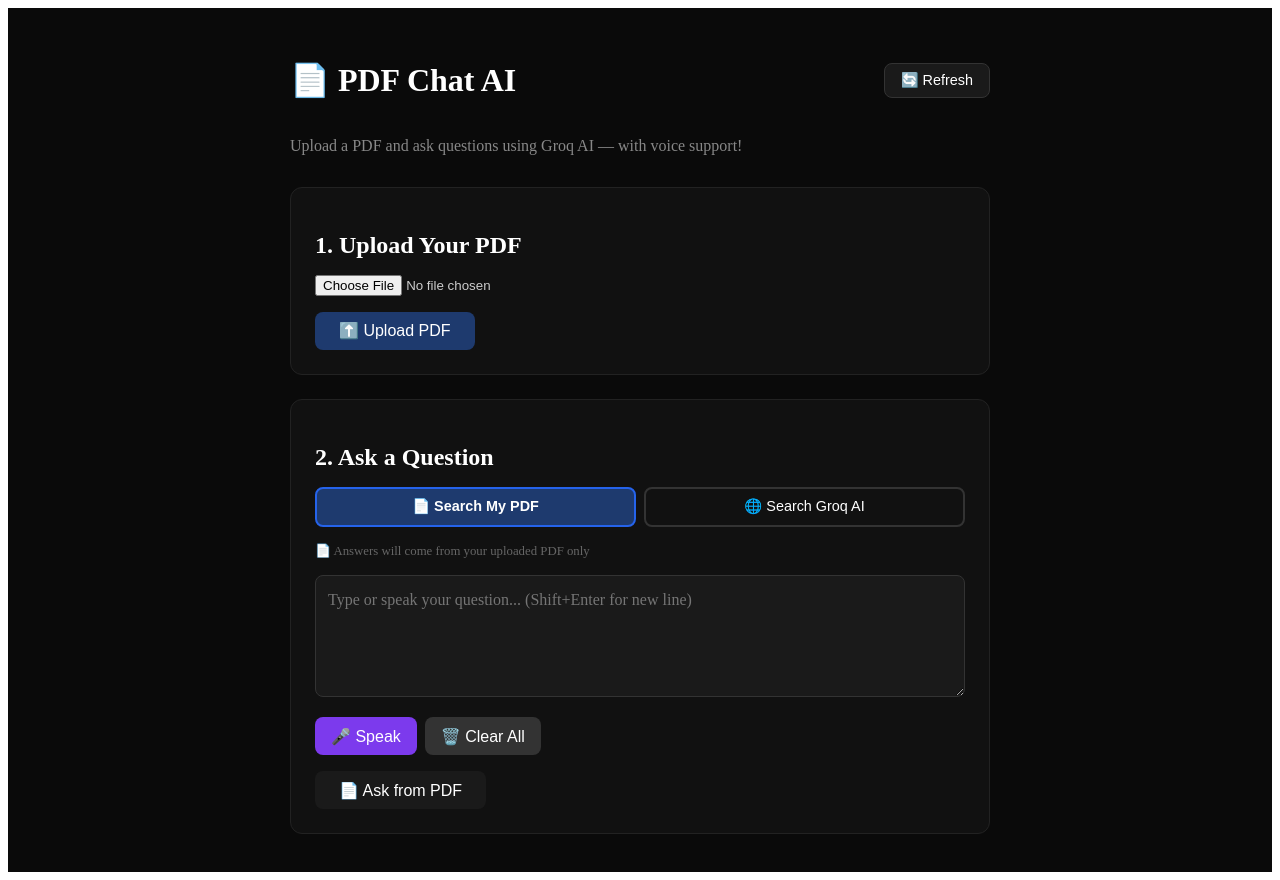
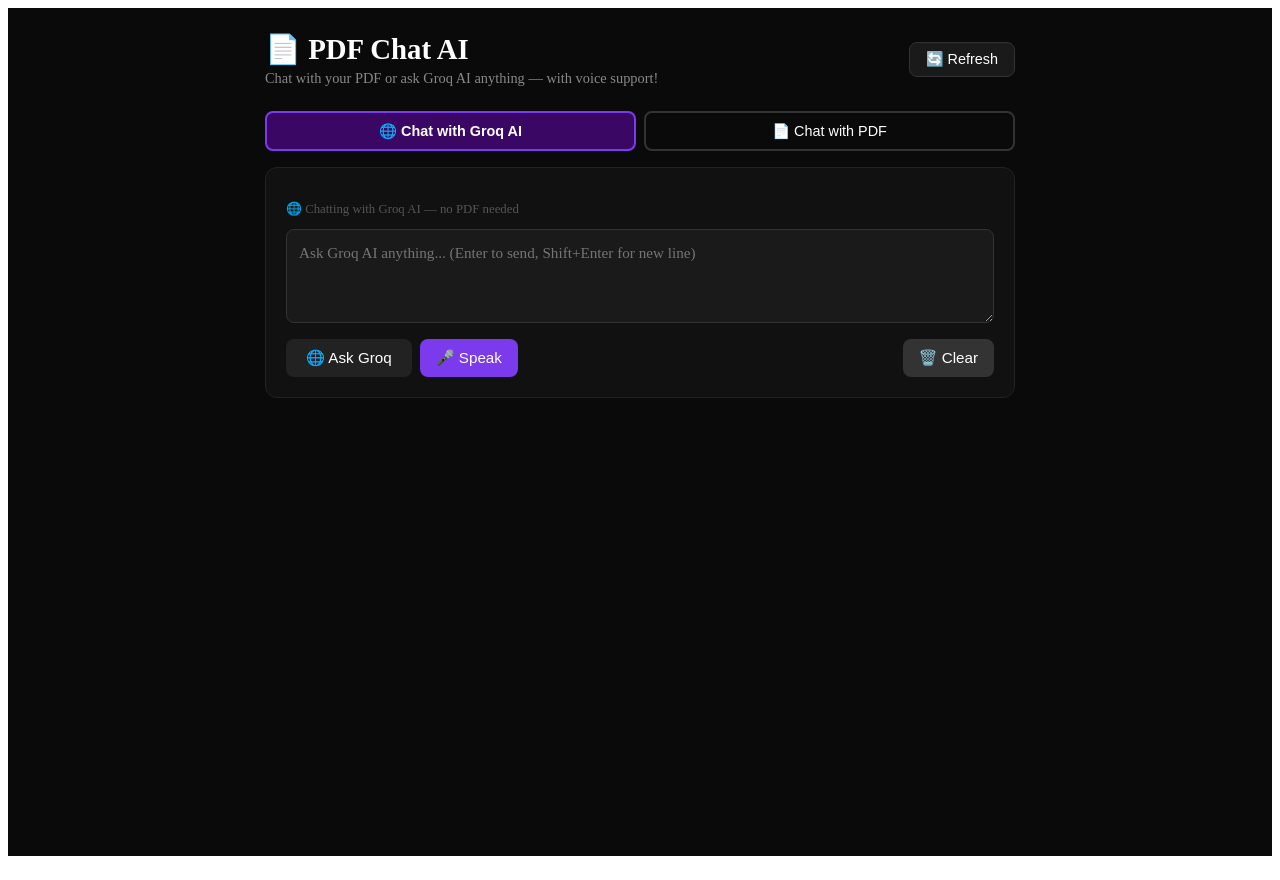
Before and after one commit to sudhagitam/pdf-chat-ui, a Next.js app: page / in a window 1280 px wide. Built offline with nearby package versions, Linux system fonts and the light colour scheme.

Commit message:
Add full chat agent with history and chat bubbles

```diff
--- a/pages/index.js
+++ b/pages/index.js
@@ -1,4 +1,4 @@
-import { useState, useRef } from "react";
+import { useState, useRef, useEffect } from "react";
 
 const API = "https://ai-engineer-production-1b5a.up.railway.app";
 
@@ -11,14 +11,20 @@
   const [uploading, setUploading] = useState(false);
   const [listening, setListening] = useState(false);
   const [speaking, setSpeaking] = useState(false);
-  const [searchMode, setSearchMode] = useState("pdf");
+  const [searchMode, setSearchMode] = useState("groq");
+  const [history, setHistory] = useState([]);
   const recognitionRef = useRef(null);
+  const chatEndRef = useRef(null);
 
   if (typeof window !== "undefined") {
     window.speechSynthesis.getVoices();
   }
 
-  // Refresh page
+  // Auto scroll to bottom of chat
+  useEffect(() => {
+    chatEndRef.current?.scrollIntoView({ behavior: "smooth" });
+  }, [history]);
+
   const handleRefresh = () => {
     window.speechSynthesis.cancel();
     setQuestion("");
@@ -28,7 +34,8 @@
     setUploading(false);
     setListening(false);
     setSpeaking(false);
-    setSearchMode("pdf");
+    setSearchMode("groq");
+    setHistory([]);
   };
 
   const uploadPDF = async () => {
@@ -51,21 +58,34 @@
   };
 
   const askQuestion = async () => {
-    if (!question) return;
+    if (!question.trim()) return;
     setLoading(true);
-    setAnswer("");
+
+    const newHistory = [...history, { role: "user", content: question }];
+    setHistory(newHistory);
+    setQuestion("");
+
     try {
       const endpoint = searchMode === "pdf" ? "/ask" : "/ask-groq";
       const res = await fetch(`${API}${endpoint}`, {
         method: "POST",
         headers: { "Content-Type": "application/json" },
-        body: JSON.stringify({ question }),
+        body: JSON.stringify({
+          question,
+          history: history
+        }),
       });
       const data = await res.json();
+
+      setHistory([...newHistory,
+        { role: "assistant", content: data.answer }
+      ]);
       setAnswer(data.answer);
       speakAnswer(data.answer);
     } catch (err) {
-      setAnswer("Error getting answer. Try again.");
+      setHistory([...newHistory,
+        { role: "assistant", content: "❌ Error getting answer. Please try again." }
+      ]);
     }
     setLoading(false);
   };
@@ -83,8 +103,7 @@
     recognition.onstart = () => setListening(true);
     recognition.onend = () => setListening(false);
     recognition.onresult = (event) => {
-      const transcript = event.results[0][0].transcript;
-      setQuestion(transcript);
+      setQuestion(event.results[0][0].transcript);
     };
     recognition.onerror = () => setListening(false);
     recognitionRef.current = recognition;
@@ -102,10 +121,7 @@
     const sentences = text.match(/[^.!?]+[.!?]+/g) || [text];
     let index = 0;
     const speakNext = () => {
-      if (index >= sentences.length) {
-        setSpeaking(false);
-        return;
-      }
+      if (index >= sentences.length) { setSpeaking(false); return; }
       const utterance = new SpeechSynthesisUtterance(sentences[index].trim());
       utterance.lang = "en-US";
       utterance.rate = 0.9;
@@ -132,14 +148,17 @@
   };
 
   return (
-    <main style={{ minHeight: "100vh", background: "#0a0a0a", color: "white", padding: "2rem" }}>
-      <div style={{ maxWidth: "700px", margin: "0 auto" }}>
+    <main style={{ minHeight: "100vh", background: "#0a0a0a", color: "white", padding: "1.5rem" }}>
+      <div style={{ maxWidth: "750px", margin: "0 auto" }}>
 
-        {/* Header with Refresh Button */}
-        <div style={{ display: "flex", justifyContent: "space-between", alignItems: "center", marginBottom: "0.5rem" }}>
-          <h1 style={{ fontSize: "2rem", fontWeight: "bold" }}>
-            📄 PDF Chat AI
-          </h1>
+        {/* Header */}
+        <div style={{ display: "flex", justifyContent: "space-between", alignItems: "center", marginBottom: "1.5rem" }}>
+          <div>
+            <h1 style={{ fontSize: "1.8rem", fontWeight: "bold", margin: 0 }}>📄 PDF Chat AI</h1>
+            <p style={{ color: "#888", margin: "0.25rem 0 0 0", fontSize: "0.9rem" }}>
+              Chat with your PDF or ask Groq AI anything — with voice support!
+            </p>
+          </div>
           <button
             onClick={handleRefresh}
             title="Reset everything"
@@ -150,116 +169,151 @@
               padding: "0.5rem 1rem",
               borderRadius: "8px",
               cursor: "pointer",
-              fontSize: "0.9rem",
-              display: "flex",
-              alignItems: "center",
-              gap: "0.4rem"
+              fontSize: "0.9rem"
             }}
           >
             🔄 Refresh
           </button>
         </div>
-        <p style={{ color: "#888", marginBottom: "2rem" }}>
-          Upload a PDF and ask questions using Groq AI — with voice support!
-        </p>
 
-        {/* Upload Section */}
-        <div style={{ background: "#111", borderRadius: "12px", padding: "1.5rem", marginBottom: "1.5rem", border: "1px solid #222" }}>
-          <h2 style={{ marginBottom: "1rem" }}>1. Upload Your PDF</h2>
+        {/* Search Mode Toggle */}
+        <div style={{ display: "flex", gap: "0.5rem", marginBottom: "1rem" }}>
+          <button
+            onClick={() => setSearchMode("groq")}
+            style={{
+              flex: 1, padding: "0.6rem", borderRadius: "8px",
+              border: "2px solid",
+              borderColor: searchMode === "groq" ? "#7c3aed" : "#333",
+              background: searchMode === "groq" ? "#3b0764" : "transparent",
+              color: "white", cursor: "pointer",
+              fontWeight: searchMode === "groq" ? "bold" : "normal",
+              fontSize: "0.9rem"
+            }}
+          >
+            🌐 Chat with Groq AI
+          </button>
+          <button
+            onClick={() => setSearchMode("pdf")}
+            style={{
+              flex: 1, padding: "0.6rem", borderRadius: "8px",
+              border: "2px solid",
+              borderColor: searchMode === "pdf" ? "#2563eb" : "#333",
+              background: searchMode === "pdf" ? "#1e3a6e" : "transparent",
+              color: "white", cursor: "pointer",
+              fontWeight: searchMode === "pdf" ? "bold" : "normal",
+              fontSize: "0.9rem"
+            }}
+          >
+            📄 Chat with PDF
+          </button>
+        </div>
+
+        {/* PDF Upload - only show in PDF mode */}
+        {searchMode === "pdf" && (
+          <div style={{ background: "#111", borderRadius: "12px", padding: "1.25rem", marginBottom: "1rem", border: "1px solid #222" }}>
+            <h2 style={{ marginBottom: "0.75rem", fontSize: "1rem" }}>📁 Upload Your PDF</h2>
             <input
-            type="file"
-            accept=".pdf"
+              type="file" accept=".pdf"
               onChange={(e) => setFile(e.target.files[0])}
-            style={{ display: "block", marginBottom: "1rem", color: "#ccc" }}
+              style={{ display: "block", marginBottom: "0.75rem", color: "#ccc" }}
             />
             <button
               onClick={uploadPDF}
               disabled={!file || uploading}
               style={{
                 background: file && !uploading ? "#2563eb" : "#1e3a6e",
-              color: "white",
-              padding: "0.6rem 1.5rem",
-              borderRadius: "8px",
-              border: "none",
+                color: "white", padding: "0.5rem 1.25rem",
+                borderRadius: "8px", border: "none",
                 cursor: file && !uploading ? "pointer" : "not-allowed",
-              fontSize: "1rem"
+                fontSize: "0.9rem"
               }}
             >
               {uploading ? "⏳ Uploading..." : "⬆️ Upload PDF"}
             </button>
-
             {uploading && (
-            <div style={{ marginTop: "1rem" }}>
-              <p style={{ color: "#f59e0b" }}>⏳ Processing PDF... this may take 1-2 minutes for large files.</p>
+              <div style={{ marginTop: "0.75rem" }}>
+                <p style={{ color: "#f59e0b", fontSize: "0.85rem" }}>⏳ Processing... may take 1-2 min for large files.</p>
                 <div style={{ width: "100%", height: "4px", background: "#333", borderRadius: "2px", marginTop: "0.5rem", overflow: "hidden" }}>
-                <div style={{
-                  height: "100%",
-                  background: "#2563eb",
-                  borderRadius: "2px",
-                  animation: "loading 2s infinite",
-                  width: "40%"
-                }} />
+                  <div style={{ height: "100%", background: "#2563eb", borderRadius: "2px", animation: "loading 2s infinite", width: "40%" }} />
                 </div>
                 <style>{`@keyframes loading { 0% { transform: translateX(-100%) } 100% { transform: translateX(350%) } }`}</style>
               </div>
             )}
+            {uploaded && <p style={{ color: "#4ade80", marginTop: "0.5rem", fontSize: "0.9rem" }}>✅ PDF ready!</p>}
+          </div>
+        )}
 
-          {uploaded && (
-            <p style={{ color: "#4ade80", marginTop: "0.75rem" }}>✅ PDF uploaded and ready!</p>
+        {/* Chat History */}
+        {history.length > 0 && (
+          <div style={{
+            background: "#111", borderRadius: "12px", padding: "1rem",
+            marginBottom: "1rem", border: "1px solid #222",
+            maxHeight: "450px", overflowY: "auto"
+          }}>
+            <p style={{ color: "#555", fontSize: "0.75rem", marginBottom: "0.75rem" }}>
+              💬 {history.length / 2} message{history.length / 2 !== 1 ? "s" : ""} in conversation
+            </p>
+            <div style={{ display: "flex", flexDirection: "column", gap: "0.75rem" }}>
+              {history.map((msg, index) => (
+                <div key={index} style={{
+                  display: "flex",
+                  justifyContent: msg.role === "user" ? "flex-end" : "flex-start"
+                }}>
+                  <div style={{
+                    padding: "0.75rem 1rem",
+                    borderRadius: msg.role === "user" ? "18px 18px 4px 18px" : "18px 18px 18px 4px",
+                    background: msg.role === "user" ? "#1e3a6e" : "#1a1a1a",
+                    border: `1px solid ${msg.role === "user" ? "#2563eb" : "#333"}`,
+                    maxWidth: "80%"
+                  }}>
+                    <p style={{
+                      color: msg.role === "user" ? "#93c5fd" : searchMode === "pdf" ? "#4ade80" : "#a78bfa",
+                      fontSize: "0.7rem", marginBottom: "0.3rem", fontWeight: "bold"
+                    }}>
+                      {msg.role === "user" ? "👤 You" : searchMode === "pdf" ? "📄 PDF AI" : "🤖 Groq AI"}
+                    </p>
+                    <p style={{ color: "#e5e5e5", lineHeight: "1.5", fontSize: "0.92rem", margin: 0 }}>
+                      {msg.content}
+                    </p>
+                    {/* Speak button on AI messages */}
+                    {msg.role === "assistant" && (
+                      <button
+                        onClick={() => speakAnswer(msg.content)}
+                        style={{ background: "transparent", border: "none", cursor: "pointer", fontSize: "0.9rem", marginTop: "0.3rem", padding: 0 }}
+                      >
+                        🔊
+                      </button>
                     )}
                   </div>
+                </div>
+              ))}
+              {/* Loading bubble */}
+              {loading && (
+                <div style={{ display: "flex", justifyContent: "flex-start" }}>
+                  <div style={{
+                    padding: "0.75rem 1rem", borderRadius: "18px 18px 18px 4px",
+                    background: "#1a1a1a", border: "1px solid #333"
+                  }}>
+                    <p style={{ color: "#666", margin: 0, fontSize: "0.9rem" }}>⏳ Thinking...</p>
+                  </div>
+                </div>
+              )}
+              <div ref={chatEndRef} />
+            </div>
+          </div>
+        )}
 
-        {/* Question Section */}
-        <div style={{ background: "#111", borderRadius: "12px", padding: "1.5rem", border: "1px solid #222" }}>
-          <h2 style={{ marginBottom: "1rem" }}>2. Ask a Question</h2>
+        {/* Input Area */}
+        <div style={{ background: "#111", borderRadius: "12px", padding: "1.25rem", border: "1px solid #222" }}>
 
-          {/* Search Mode Toggle */}
-          <div style={{ display: "flex", gap: "0.5rem", marginBottom: "1rem" }}>
-            <button
-              onClick={() => setSearchMode("pdf")}
-              style={{
-                flex: 1,
-                padding: "0.6rem",
-                borderRadius: "8px",
-                border: "2px solid",
-                borderColor: searchMode === "pdf" ? "#2563eb" : "#333",
-                background: searchMode === "pdf" ? "#1e3a6e" : "transparent",
-                color: "white",
-                cursor: "pointer",
-                fontWeight: searchMode === "pdf" ? "bold" : "normal",
-                fontSize: "0.9rem"
-              }}
-            >
-              📄 Search My PDF
-            </button>
-            <button
-              onClick={() => setSearchMode("groq")}
-              style={{
-                flex: 1,
-                padding: "0.6rem",
-                borderRadius: "8px",
-                border: "2px solid",
-                borderColor: searchMode === "groq" ? "#7c3aed" : "#333",
-                background: searchMode === "groq" ? "#3b0764" : "transparent",
-                color: "white",
-                cursor: "pointer",
-                fontWeight: searchMode === "groq" ? "bold" : "normal",
-                fontSize: "0.9rem"
-              }}
-            >
-              🌐 Search Groq AI
-            </button>
-          </div>
-
-          {/* Search mode hint */}
-          <p style={{ color: "#666", fontSize: "0.8rem", marginBottom: "1rem" }}>
+          <p style={{ color: "#555", fontSize: "0.8rem", marginBottom: "0.75rem" }}>
             {searchMode === "pdf"
-              ? "📄 Answers will come from your uploaded PDF only"
-              : "🌐 Answers will come from Groq AI general knowledge"}
+              ? "📄 Answers from your uploaded PDF"
+              : "🌐 Chatting with Groq AI — no PDF needed"}
           </p>
 
-          {/* Multiline Input + Clear + Mic */}
-          <div style={{ position: "relative", marginBottom: "1rem" }}>
+          {/* Textarea + Clear X */}
+          <div style={{ position: "relative", marginBottom: "0.75rem" }}>
             <textarea
               value={question}
               onChange={(e) => setQuestion(e.target.value)}
@@ -269,149 +323,105 @@
                   askQuestion();
                 }
               }}
-              placeholder="Type or speak your question... (Shift+Enter for new line)"
-              rows={4}
+              placeholder={searchMode === "pdf"
+                ? "Ask about your PDF... (Enter to send, Shift+Enter for new line)"
+                : "Ask Groq AI anything... (Enter to send, Shift+Enter for new line)"}
+              rows={3}
               style={{
-                width: "100%",
-                background: "#1a1a1a",
-                border: "1px solid #333",
-                color: "white",
-                padding: "0.75rem",
-                paddingRight: "3rem",
-                borderRadius: "8px",
-                fontSize: "1rem",
-                resize: "vertical",
-                boxSizing: "border-box",
-                fontFamily: "inherit",
-                lineHeight: "1.5"
+                width: "100%", background: "#1a1a1a",
+                border: "1px solid #333", color: "white",
+                padding: "0.75rem", paddingRight: "2.5rem",
+                borderRadius: "8px", fontSize: "0.95rem",
+                resize: "vertical", boxSizing: "border-box",
+                fontFamily: "inherit", lineHeight: "1.5"
               }}
             />
-            {/* Clear Button inside textarea */}
             {question && (
               <button
                 onClick={() => setQuestion("")}
                 title="Clear input"
                 style={{
-                  position: "absolute",
-                  top: "0.5rem",
-                  right: "0.5rem",
-                  background: "#333",
-                  border: "none",
-                  color: "#aaa",
-                  borderRadius: "50%",
-                  width: "24px",
-                  height: "24px",
-                  cursor: "pointer",
-                  fontSize: "0.8rem",
-                  display: "flex",
-                  alignItems: "center",
-                  justifyContent: "center"
+                  position: "absolute", top: "0.5rem", right: "0.5rem",
+                  background: "#333", border: "none", color: "#aaa",
+                  borderRadius: "50%", width: "22px", height: "22px",
+                  cursor: "pointer", fontSize: "0.75rem",
+                  display: "flex", alignItems: "center", justifyContent: "center"
                 }}
-              >
-                ✕
-              </button>
+              >✕</button>
             )}
           </div>
 
-          {/* Mic + Clear Row */}
-          <div style={{ display: "flex", gap: "0.5rem", marginBottom: "1rem" }}>
+          {listening && (
+            <p style={{ color: "#a78bfa", marginBottom: "0.5rem", fontSize: "0.85rem" }}>🎤 Listening... speak now</p>
+          )}
+
+          {/* Buttons Row */}
+          <div style={{ display: "flex", gap: "0.5rem", flexWrap: "wrap" }}>
+            {/* Send */}
+            <button
+              onClick={askQuestion}
+              disabled={loading || (searchMode === "pdf" && !uploaded) || !question.trim()}
+              style={{
+                background: !loading && (searchMode === "groq" || uploaded) && question.trim()
+                  ? searchMode === "pdf" ? "#16a34a" : "#7c3aed"
+                  : "#222",
+                color: "white", padding: "0.6rem 1.25rem",
+                borderRadius: "8px", border: "none",
+                cursor: "pointer", fontSize: "0.95rem"
+              }}
+            >
+              {loading ? "⏳" : searchMode === "pdf" ? "📄 Ask PDF" : "🌐 Ask Groq"}
+            </button>
+
+            {/* Mic */}
             <button
               onClick={listening ? stopListening : startListening}
-              title="Voice Input"
               style={{
                 background: listening ? "#dc2626" : "#7c3aed",
-                color: "white",
-                padding: "0.6rem 1rem",
-                borderRadius: "8px",
-                border: "none",
-                cursor: "pointer",
-                fontSize: "1rem"
+                color: "white", padding: "0.6rem 1rem",
+                borderRadius: "8px", border: "none",
+                cursor: "pointer", fontSize: "0.95rem"
               }}
             >
               {listening ? "⏹️ Stop" : "🎤 Speak"}
             </button>
-            <button
-              onClick={() => { setQuestion(""); setAnswer(""); }}
-              title="Clear all"
-              style={{
-                background: "#333",
-                color: "white",
-                padding: "0.6rem 1rem",
-                borderRadius: "8px",
-                border: "none",
-                cursor: "pointer",
-                fontSize: "1rem"
-              }}
-            >
-              🗑️ Clear All
-            </button>
-          </div>
 
-          {listening && (
-            <p style={{ color: "#a78bfa", marginBottom: "1rem" }}>🎤 Listening... speak now</p>
-          )}
-
-          {/* Ask + Stop Speaking */}
-          <div style={{ display: "flex", gap: "0.5rem" }}>
-            <button
-              onClick={askQuestion}
-              disabled={loading || (searchMode === "pdf" && !uploaded) || !question}
-              style={{
-                background: !loading && (searchMode === "groq" || uploaded) && question
-                  ? searchMode === "pdf" ? "#16a34a" : "#7c3aed"
-                  : "#1a1a1a",
-                color: "white",
-                padding: "0.6rem 1.5rem",
-                borderRadius: "8px",
-                border: "none",
-                cursor: "pointer",
-                fontSize: "1rem"
-              }}
-            >
-              {loading
-                ? "⏳ Thinking..."
-                : searchMode === "pdf"
-                ? "📄 Ask from PDF"
-                : "🌐 Ask Groq AI"}
-            </button>
-
+            {/* Stop Speaking */}
             {speaking && (
               <button
                 onClick={stopSpeaking}
                 style={{
-                  background: "#dc2626",
-                  color: "white",
-                  padding: "0.6rem 1.5rem",
-                  borderRadius: "8px",
-                  border: "none",
-                  cursor: "pointer",
-                  fontSize: "1rem"
+                  background: "#dc2626", color: "white",
+                  padding: "0.6rem 1rem", borderRadius: "8px",
+                  border: "none", cursor: "pointer", fontSize: "0.95rem"
                 }}
               >
-                🔇 Stop Speaking
+                🔇 Stop
               </button>
             )}
+
+            {/* Clear All */}
+            <button
+              onClick={() => { setQuestion(""); setAnswer(""); setHistory([]); }}
+              style={{
+                background: "#333", color: "white",
+                padding: "0.6rem 1rem", borderRadius: "8px",
+                border: "none", cursor: "pointer", fontSize: "0.95rem",
+                marginLeft: "auto"
+              }}
+            >
+              🗑️ Clear
+            </button>
+          </div>
         </div>
 
-          {/* Answer */}
-          {answer && (
-            <div style={{ marginTop: "1.5rem", padding: "1rem", background: "#1a1a1a", borderRadius: "8px", border: "1px solid #333" }}>
-              <div style={{ display: "flex", justifyContent: "space-between", alignItems: "center", marginBottom: "0.5rem" }}>
-                <p style={{ color: searchMode === "pdf" ? "#4ade80" : "#a78bfa", fontWeight: "bold" }}>
-                  {searchMode === "pdf" ? "📄 Answer from PDF:" : "🌐 Answer from Groq AI:"}
+        {/* Conversation count */}
+        {history.length > 0 && (
+          <p style={{ color: "#444", fontSize: "0.75rem", textAlign: "center", marginTop: "0.75rem" }}>
+            {Math.floor(history.length / 2)} exchanges in this conversation • Refresh to start over
           </p>
-                <button
-                  onClick={() => speakAnswer(answer)}
-                  title="Read answer aloud"
-                  style={{ background: "transparent", border: "none", cursor: "pointer", fontSize: "1.2rem" }}
-                >
-                  🔊
-                </button>
-              </div>
-              <p style={{ color: "#e5e5e5", lineHeight: "1.6" }}>{answer}</p>
-            </div>
         )}
-        </div>
+
       </div>
     </main>
   );
```
Lines whose indentation alone changed are shown as unchanged.
